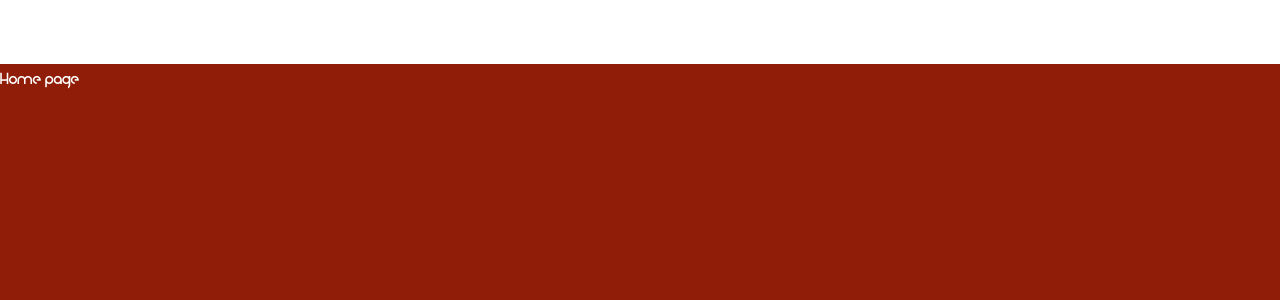
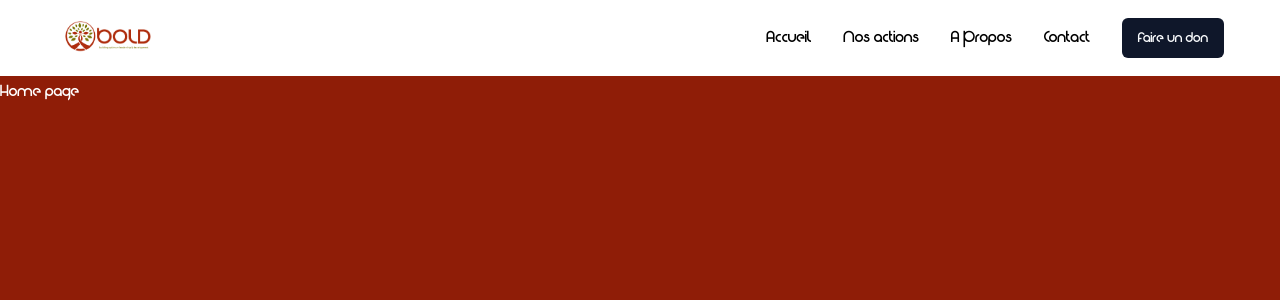
Before and after one commit to Edonak/Bold_Site, a Next.js app: page / in a window 1280 px wide. Shown: the top 300 px of the page. Built offline with nearby package versions, Linux system fonts and the light colour scheme.

Commit message:
mis en place de la barre de navigation

```diff
--- a/app/Header/page.jsx
+++ /dev/null
@@ -1,13 +0,0 @@
-import Link from "next/link";
-
-export default function Header() {
-  return (
-    <header className="py-8 xl:12 text-black bg-white">
-      <div className="container mx-auto">
-        <Link href="/">
-
-        </Link>
-      </div>
-    </header>
-  );
-}
--- a/app/layout.jsx
+++ b/app/layout.jsx
@@ -1,6 +1,6 @@
 import { Geist, JetBrains_Mono } from "next/font/google";
 import "./globals.css";
-import Header from "./Header/page";
+import Header from "../components/ui/Header/page";
 
 const geistSans = Geist({
   variable: "--font-geist-sans",
--- /dev/null
+++ b/components/ui/Header/Nav.jsx
@@ -0,0 +1,39 @@
+"use client";
+
+import Link from "next/link";
+import { usePathname } from "next/navigation";
+
+const links =[
+    {
+        name:"Accueil",
+        path:"/",
+    },
+    {
+        name:"Nos actions",
+        path:"/actions",
+    },
+    {
+        name:"A Propos",
+        path:"/about",
+    },
+    {
+        name:"Contact",
+        path:"/contact",
+    }
+]
+
+export default function Nav() {
+  return (
+    <nav className="flex gap-8">
+        {links.map((link, index) =>{
+            return(
+                <Link href={link.path} key={index}>
+                    {link.name}
+                </Link>
+            )
+        })}
+
+
+    </nav>
+  )
+}
--- /dev/null
+++ b/components/ui/Header/page.jsx
@@ -0,0 +1,33 @@
+import Image from "next/image";
+import Link from "next/link";
+import Nav from "./Nav";
+import { Button } from "../button";
+
+export default function Header() {
+  return (
+    <header className="py-4 xl:12 text-black bg-white">
+      <div className="container mx-auto flex justify-between items-center">
+        <Link href="/">
+          <Image
+            src="/images/logo.png" // Chemin de l'image relative au dossier `public`
+            alt="Logo"
+            width={100} // Largeur en pixels
+            height={100} // Hauteur en pixels
+            priority // Optionnel : pour charger l'image en priorité
+          />
+        </Link>
+        {/**Desktop nav */}
+        <div className="hidden xl:flex items-center gap-8">
+          <Nav />
+          <Link href="/don">
+            <Button>Faire un don</Button>
+          </Link>
+        </div>
+        {/**Mobile nav */}
+        <div className="xl:hidden">
+          mobile Nav
+        </div>
+      </div>
+    </header>
+  );
+}
```
